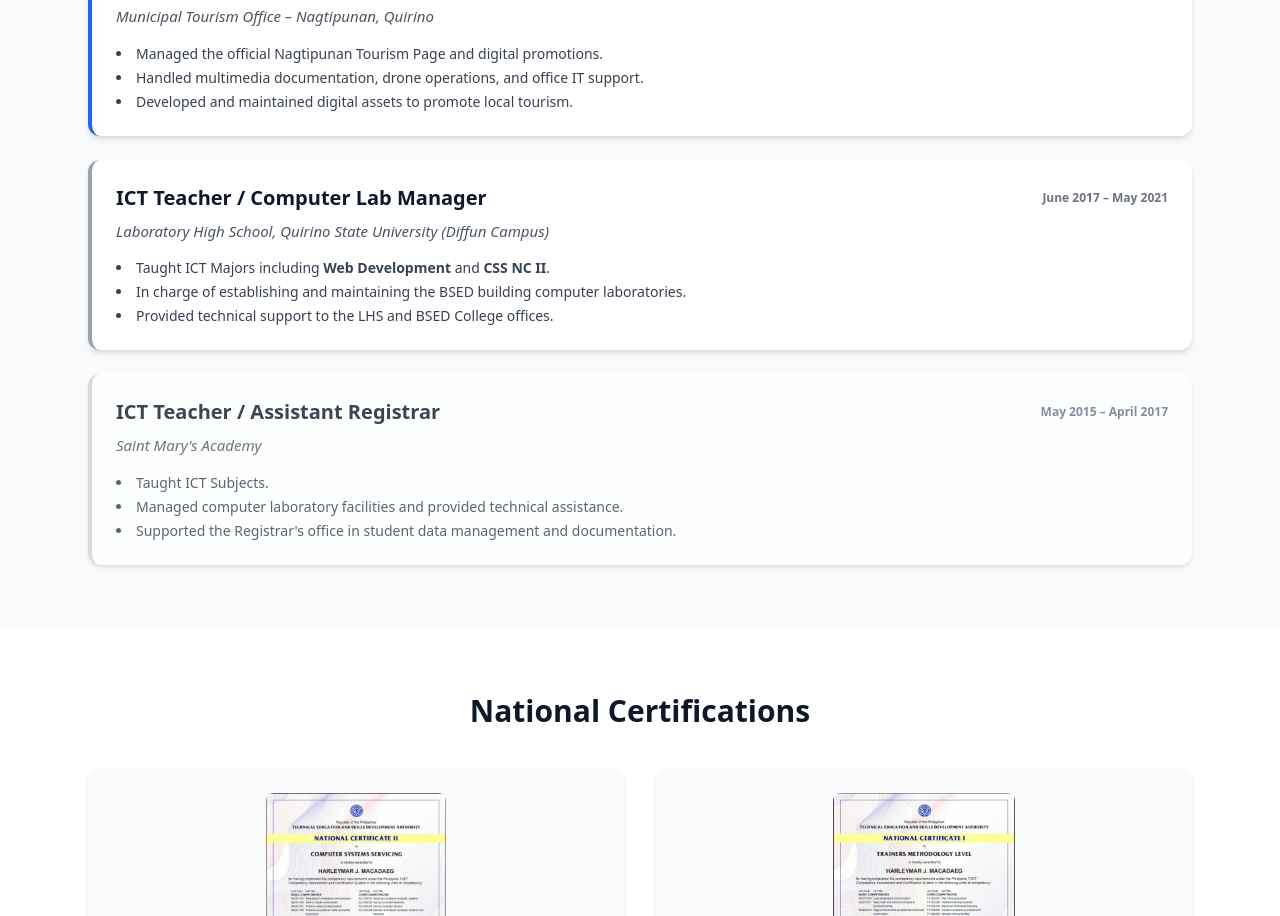
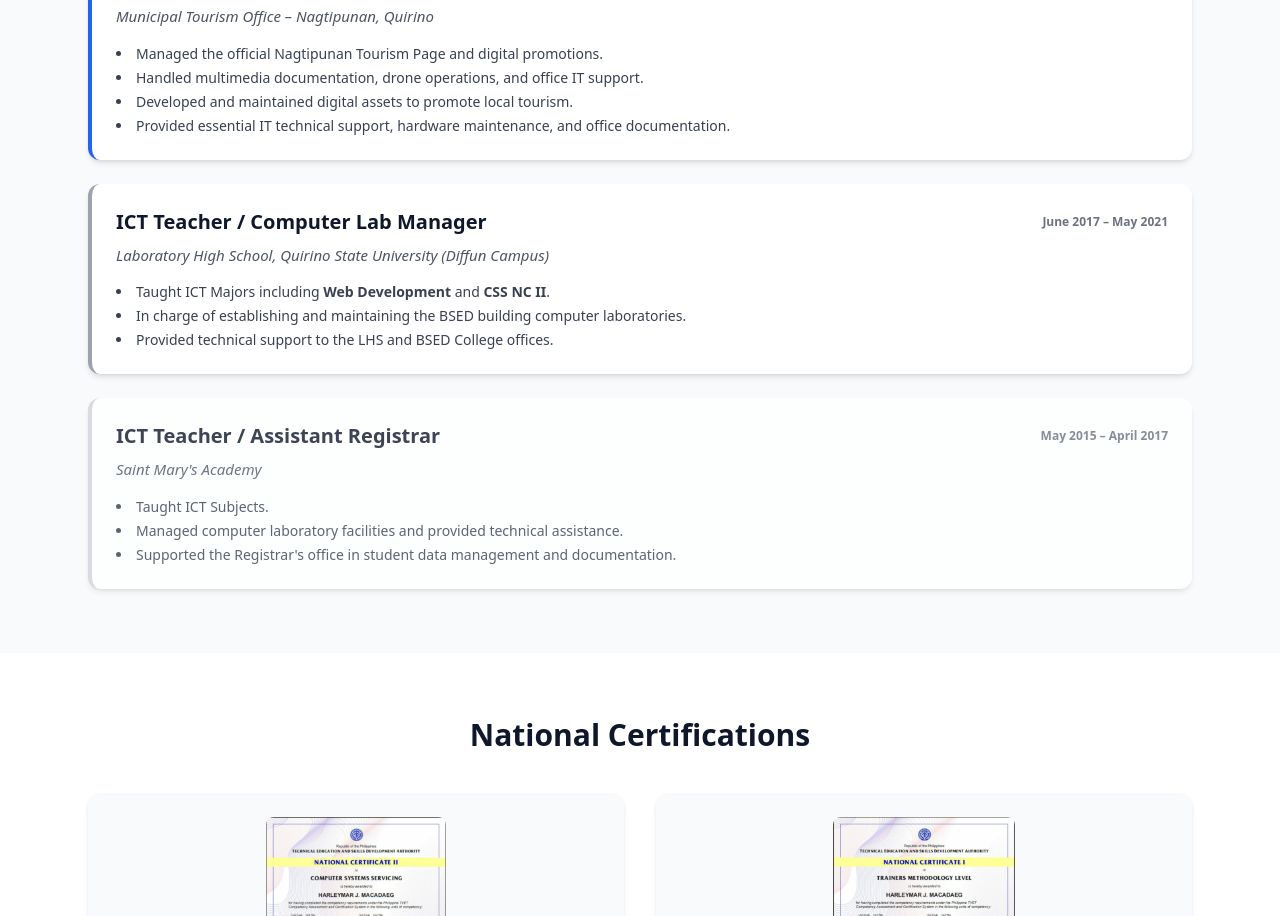
Before and after one commit to harleymarmacadaeg-star/portfolio, a plain HTML site: page index.html in a window 1280 px wide. Shown: the part 2766-3682 px from the top of the page. Drawn offline with nearby package versions, Linux system fonts and the light colour scheme.

Commit message:
Add files via upload

```diff
--- a/index.html
+++ b/index.html
@@ -160,6 +160,8 @@
           <li>Managed the official Nagtipunan Tourism Page and digital promotions.</li>
           <li>Handled multimedia documentation, drone operations, and office IT support.</li>
           <li>Developed and maintained digital assets to promote local tourism.</li>
+          <li>Provided essential IT technical support, hardware maintenance, and office documentation.</li>
+
         </ul>
       </div>
 
```
